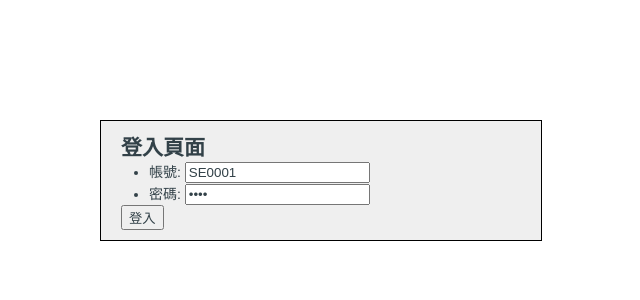
After one commit to g4ru04/Lexus, a Node server app: template views/cs_manager_login.ejs in a window 1280 px wide. The commit adds this page. Shown: the top 300 px of the page, without its empty margins (319-959 px from the left). Run offline with Node 20, Linux system fonts and the light colour scheme; the template is opened without the code that fills it, so the values that code supplies are empty; some libraries are stand-ins or nearby versions.

Commit message:
簡易登入介面

```diff
--- a/routes/index.js
+++ b/routes/index.js
@@ -24,7 +24,9 @@ router.get('/cs_manager_list', function(req, res, next) {
   res.render('cs_manager_list');
 });
 router.get('/serv.do', function(req, res, next) {
-
+  if(req.query.s==null){
+	  res.render('cs_manager_login');
+  }else{
     let func_list =["金牌話術","訊息推播","照片","相機","撥打","出價","車主資料","常用訊息"];
 
     let list_data = require('../service/specialist.json', 'utf-8');
@@ -32,7 +34,7 @@ router.get('/serv.do', function(req, res, next) {
       list_data: list_data,
 	  func_list: func_list
     });
-
+  }
 });
 router.get('/serv.do', function(req, res, next) {
 
--- a/views/cs_manager.ejs
+++ b/views/cs_manager.ejs
@@ -9,7 +9,9 @@
 		<link rel="stylesheet" href="/stylesheets/cs_manager.css">
 		<link rel="stylesheet" href="/stylesheets/common.css">
 
-
+		<script>
+			alert("台北數位API 取回專員負責客戶list");
+		</script>
 	</head>
 	<body>
 
--- /dev/null
+++ b/views/cs_manager_login.ejs
@@ -0,0 +1,53 @@
+<!DOCTYPE html>
+<html>
+	<head>
+		<meta name="viewport" content="width=device-width, initial-scale=1, minimal-ui" />
+		<meta property="og:image" content="https://cf55ae10.ngrok.io/FEIB_POC/servicebot.png" />
+		<title>客服人員登入</title>
+		<link rel="stylesheet" href="//code.jquery.com/ui/1.12.1/themes/base/jquery-ui.css">
+		<link rel="stylesheet" href="/stylesheets/ctbc.css">
+		<link rel="stylesheet" href="/stylesheets/cs_manager.css">
+		<link rel="stylesheet" href="/stylesheets/common.css">
+		<style>
+
+		.login_panel {
+			width: 400px;
+			margin: 120px auto;
+			border: 1px solid #000;
+			padding: 10px 20px;
+			background-color:#efefef;
+		}
+
+		</style>
+
+	</head>
+	<body>
+
+		<!-- Left Hand Side-->
+		<div class='login_panel'>
+			<h2>登入頁面</h2>
+			<ul>
+				<li>帳號: <input type='text' id='username' value='SE0001'/></li>
+				<li>密碼: <input type='password' value='1234'/></li>
+			</ul>
+			<button>登入</button>
+		</div>
+
+
+		<script src="https://code.jquery.com/jquery-1.12.4.js"></script>
+		<script src="https://code.jquery.com/ui/1.12.1/jquery-ui.js"></script>
+
+		<script src="/javascripts/common.js"></script>
+		<script>
+			$( function() {
+
+				$("button").click(function(){
+					alert('台北數位API 取回服務專員資料');
+					window.location.href='/serv.do?s='+b64EncodeUnicode($("#username").val());
+				})
+			} );
+		</script>
+
+
+	</body>
+</html>
```
Lines whose indentation alone changed are shown as unchanged.
